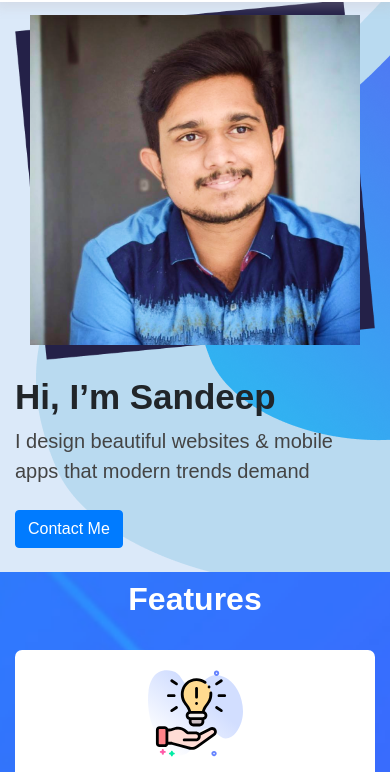
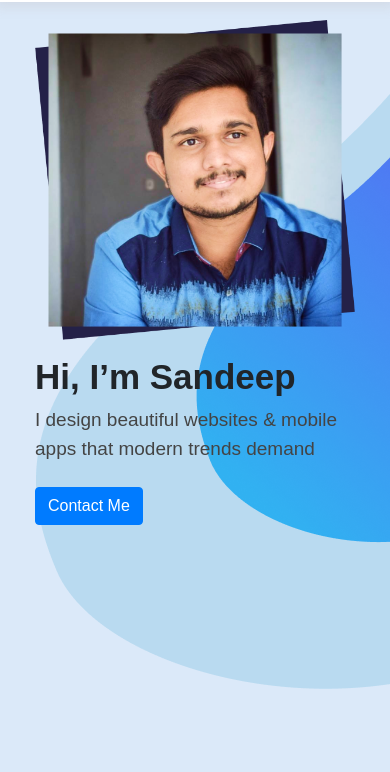
Before and after one commit to Sandeepdasks/Sandeep-s-Static-Website, a plain HTML site: page index.html in a window 390 px wide. Shown: the part 72-844 px from the top of the page. Drawn offline with nearby package versions, Linux system fonts and the light colour scheme.

Commit message:
mob view updating hero

```diff
--- a/css/style.css
+++ b/css/style.css
@@ -37,12 +37,20 @@ body {
 }
 
 @media(max-width:480px){ /*Anzal :415px*/
+    #home {
+        height: 92vh;
+        padding: 20px 20px;
+    }
     .hero-section {
         background-image: url(../images/mob-her0-bg2.png);
     }
     .hero-contant h1 {
         font-size: 35px;
         font-weight: 600;
+    }
+    .hero-contant p {
+        font-size: 19px;
+        color: #444444;
     }
 
 }
```
